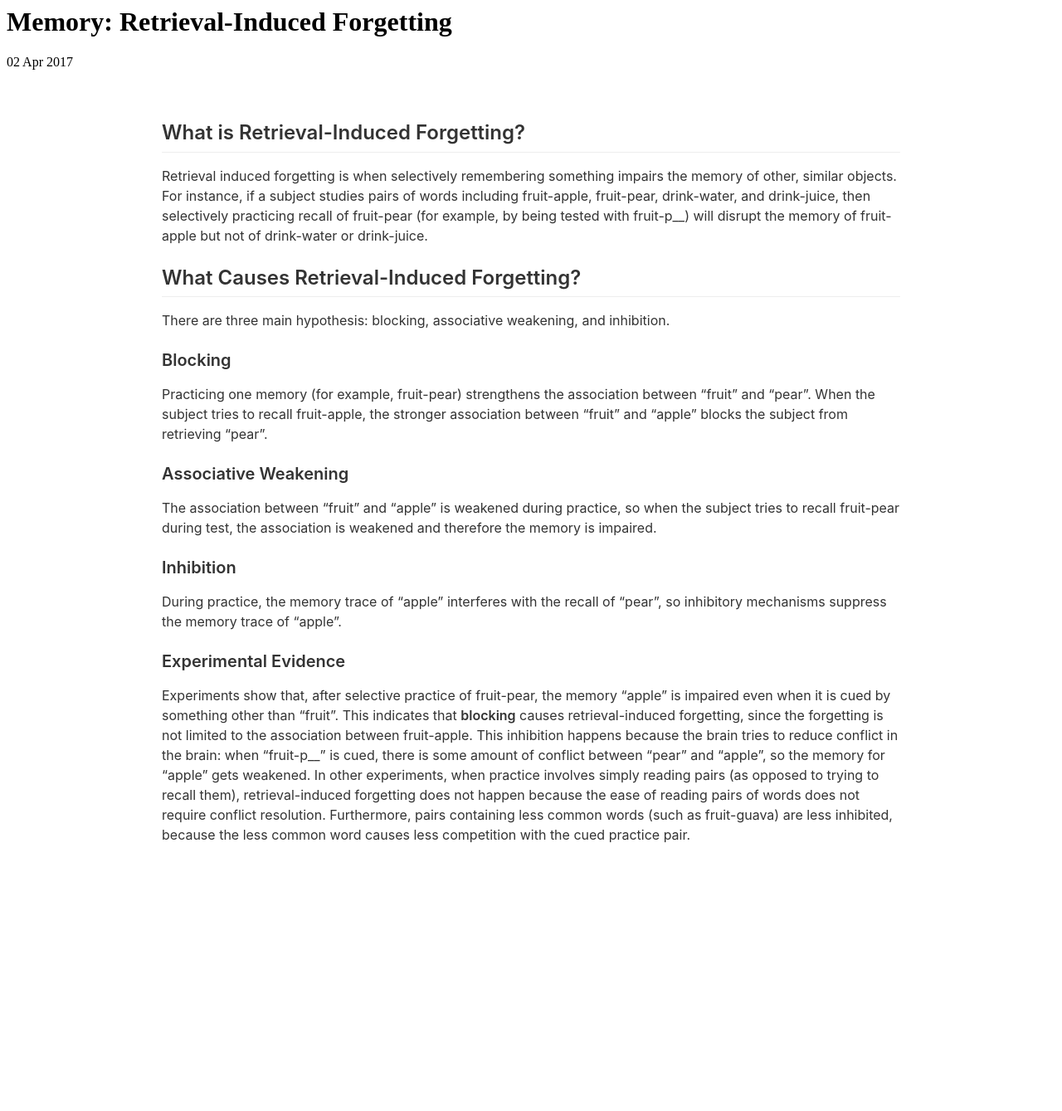
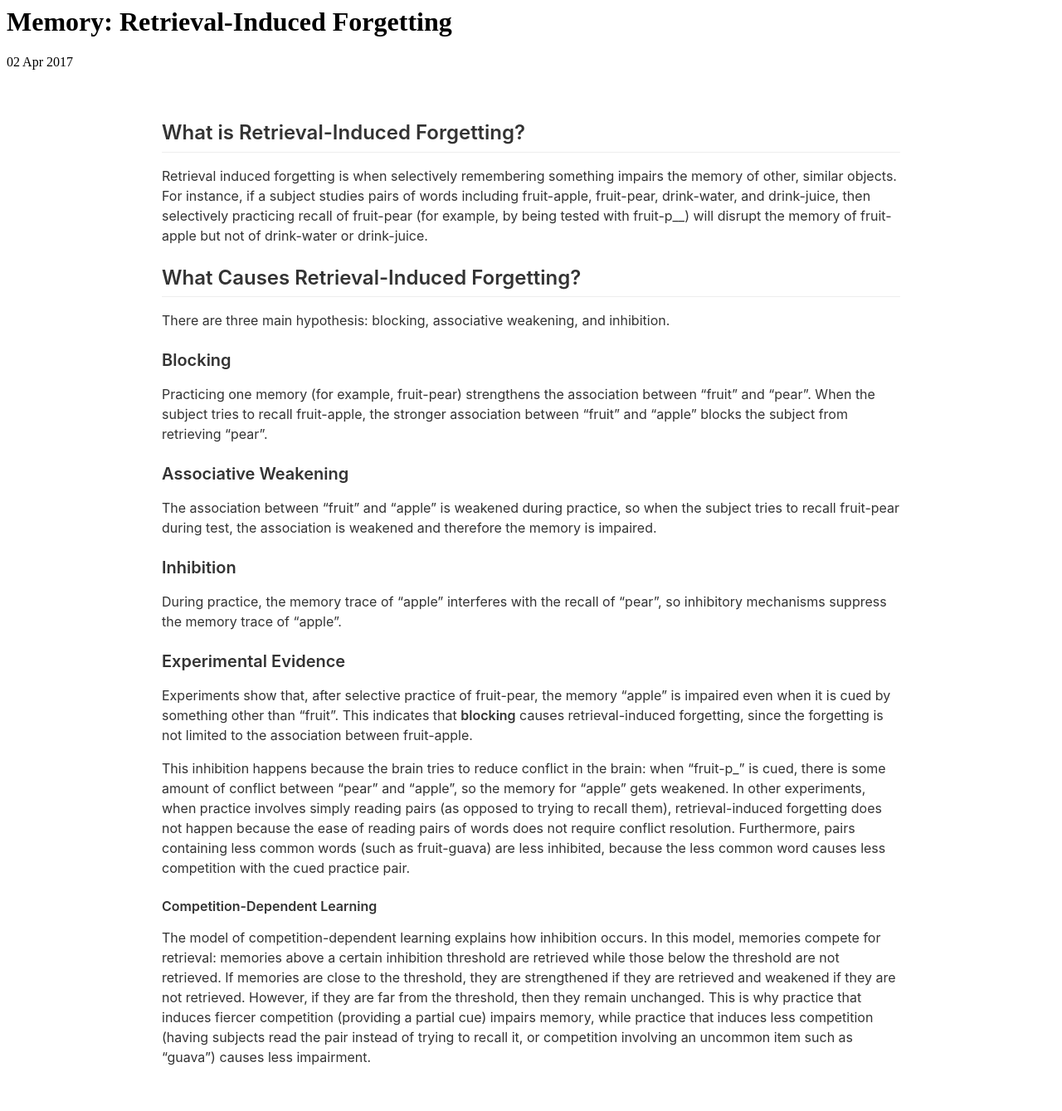
Before and after one commit to cchen23/cchen23.githhub.io, a Jekyll site: the page built from _posts/2017-04-02-mem-rif.md, in a window 1280 px wide. Shown: the whole page at 83% size. Built offline with Jekyll 4.4.1, drawn with Linux system fonts in a browser that asks for light colours; before the commit the page ends 1071 px from its top, so only the background shows below that.

Commit message:
Update 2017-04-02-mem-rif.md

```diff
--- a/_posts/2017-04-02-mem-rif.md
+++ b/_posts/2017-04-02-mem-rif.md
@@ -29,4 +29,9 @@ During practice, the memory trace of "apple" interferes with the recall of "pear
 ### Experimental Evidence
 
 Experiments show that, after selective practice of fruit-pear, the memory "apple" is impaired even when it is cued by something other than "fruit". This indicates that **blocking** causes retrieval-induced forgetting, since the forgetting is not limited to the association between fruit-apple.
-This inhibition happens because the brain tries to reduce conflict in the brain: when "fruit-p__" is cued, there is some amount of conflict between "pear" and "apple", so the memory for "apple" gets weakened. In other experiments, when practice involves simply reading pairs (as opposed to trying to recall them), retrieval-induced forgetting does not happen because the ease of reading pairs of words does not require conflict resolution. Furthermore, pairs containing less common words (such as fruit-guava) are less inhibited, because the less common word causes less competition with the cued practice pair.
+
+This inhibition happens because the brain tries to reduce conflict in the brain: when "fruit-p\_" is cued, there is some amount of conflict between "pear" and "apple", so the memory for "apple" gets weakened. In other experiments, when practice involves simply reading pairs (as opposed to trying to recall them), retrieval-induced forgetting does not happen because the ease of reading pairs of words does not require conflict resolution. Furthermore, pairs containing less common words (such as fruit-guava) are less inhibited, because the less common word causes less competition with the cued practice pair.
+
+#### Competition-Dependent Learning
+
+The model of competition-dependent learning explains how inhibition occurs. In this model, memories compete for retrieval: memories above a certain inhibition threshold are retrieved while those below the threshold are not retrieved. If memories are close to the threshold, they are strengthened if they are retrieved and weakened if they are not retrieved. However, if they are far from the threshold, then they remain unchanged. This is why practice that induces fiercer competition (providing a partial cue) impairs memory, while practice that induces less competition (having subjects read the pair instead of trying to recall it, or competition involving an uncommon item such as "guava") causes less impairment.
```
